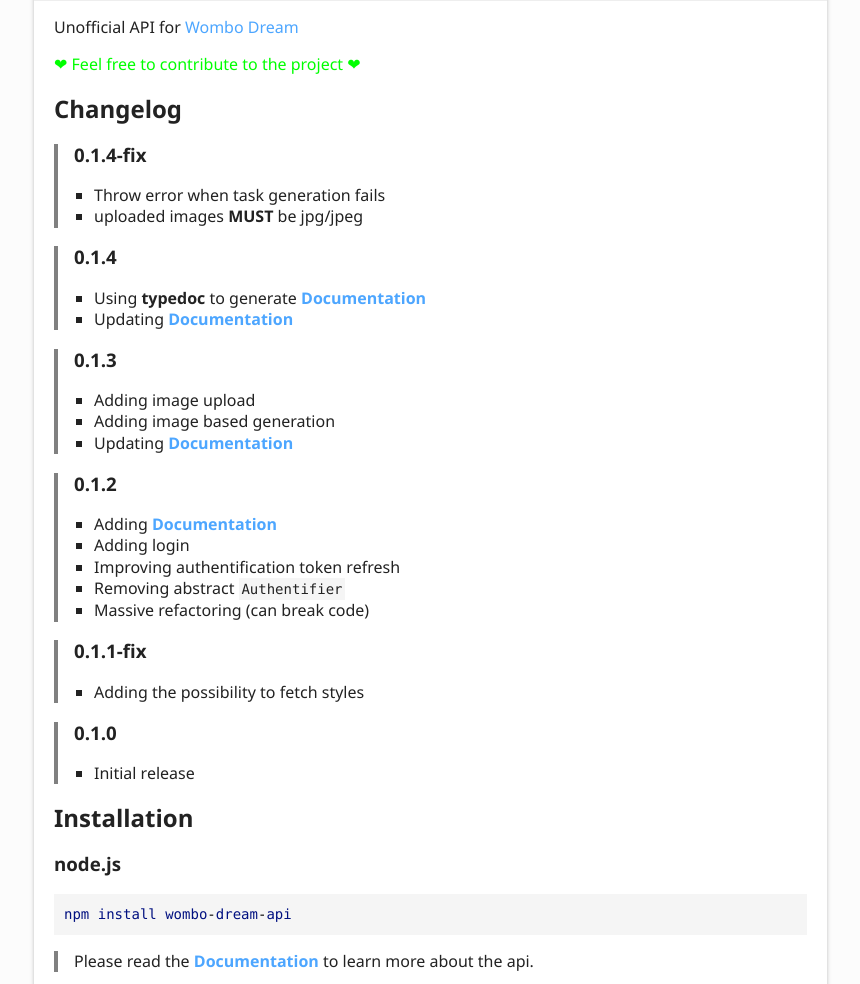
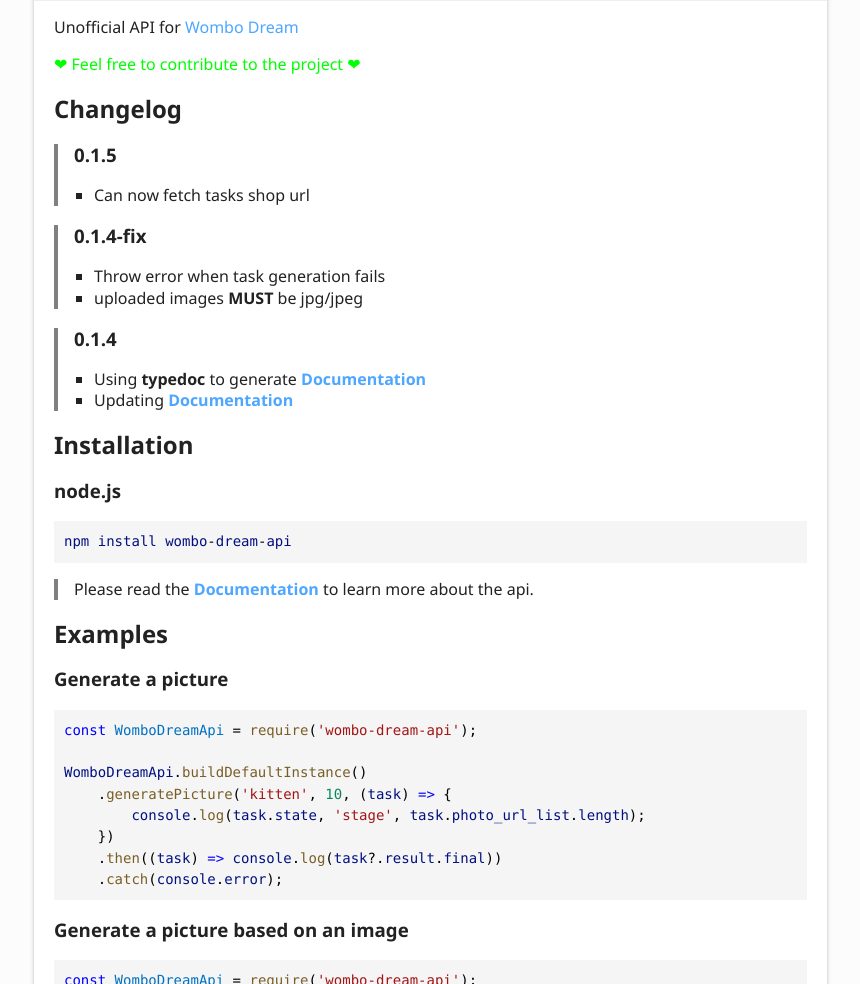
Before and after one commit to leopoldhub/wombo-dream-api, a website: page docs/index.html in a window 1280 px wide. Shown: the part 1169-2153 px from the top of the page, without its empty margins (6-866 px from the left). Drawn offline with Linux system fonts and the light colour scheme.

Commit message:
📝 update changelog

```diff
--- a/docs/index.html
+++ b/docs/index.html
@@ -9,6 +9,15 @@
 <a href="#changelog" id="changelog" style="color: inherit; text-decoration: none;">
   <h2>Changelog</h2>
 </a>
+<blockquote>
+
+<a href="#015" id="015" style="color: inherit; text-decoration: none;">
+  <h3>0.1.5</h3>
+</a>
+<ul>
+<li>Can now fetch tasks shop url</li>
+</ul>
+</blockquote>
 <blockquote>
 
 <a href="#014-fix" id="014-fix" style="color: inherit; text-decoration: none;">
@@ -27,48 +36,6 @@
 <ul>
 <li>Using <strong>typedoc</strong> to generate <strong><a href="https://leopoldhub.github.io/wombo-dream-api/">Documentation</a></strong></li>
 <li>Updating <strong><a href="https://leopoldhub.github.io/wombo-dream-api/">Documentation</a></strong></li>
-</ul>
-</blockquote>
-<blockquote>
-
-<a href="#013" id="013" style="color: inherit; text-decoration: none;">
-  <h3>0.1.3</h3>
-</a>
-<ul>
-<li>Adding image upload</li>
-<li>Adding image based generation</li>
-<li>Updating <strong><a href="https://leopoldhub.github.io/wombo-dream-api/">Documentation</a></strong></li>
-</ul>
-</blockquote>
-<blockquote>
-
-<a href="#012" id="012" style="color: inherit; text-decoration: none;">
-  <h3>0.1.2</h3>
-</a>
-<ul>
-<li>Adding <strong><a href="https://leopoldhub.github.io/wombo-dream-api/">Documentation</a></strong></li>
-<li>Adding login</li>
-<li>Improving authentification token refresh</li>
-<li>Removing abstract <code>Authentifier</code></li>
-<li>Massive refactoring (can break code)</li>
-</ul>
-</blockquote>
-<blockquote>
-
-<a href="#011-fix" id="011-fix" style="color: inherit; text-decoration: none;">
-  <h3>0.1.1-fix</h3>
-</a>
-<ul>
-<li>Adding the possibility to fetch styles</li>
-</ul>
-</blockquote>
-<blockquote>
-
-<a href="#010" id="010" style="color: inherit; text-decoration: none;">
-  <h3>0.1.0</h3>
-</a>
-<ul>
-<li>Initial release</li>
 </ul>
 </blockquote>
 
```
Also changed, not shown: docs/classes/GoogleAuthentifier.GoogleAuthentifier-1.html (+6 -6 lines), docs/classes/WomboDream.WomboDream-1.html (+9 -9 lines), docs/modules.html (+1 -1 lines), docs/modules/Types.html (+1 -1 lines), docs/modules/WomboDream.html (+1 -1 lines), README.md.
